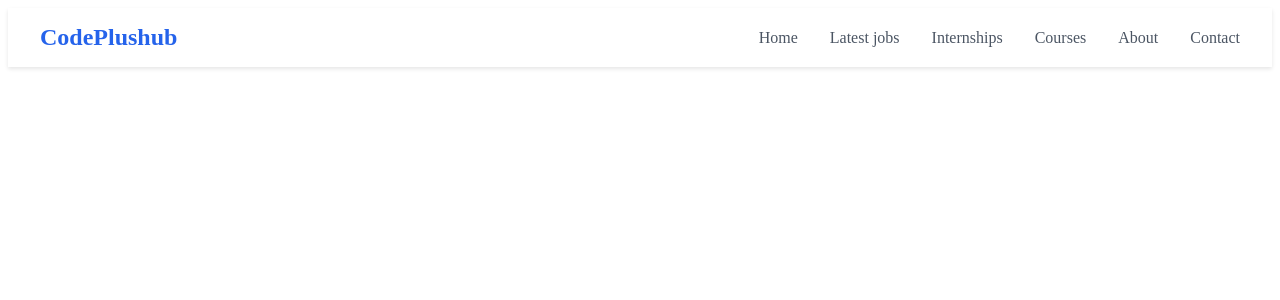
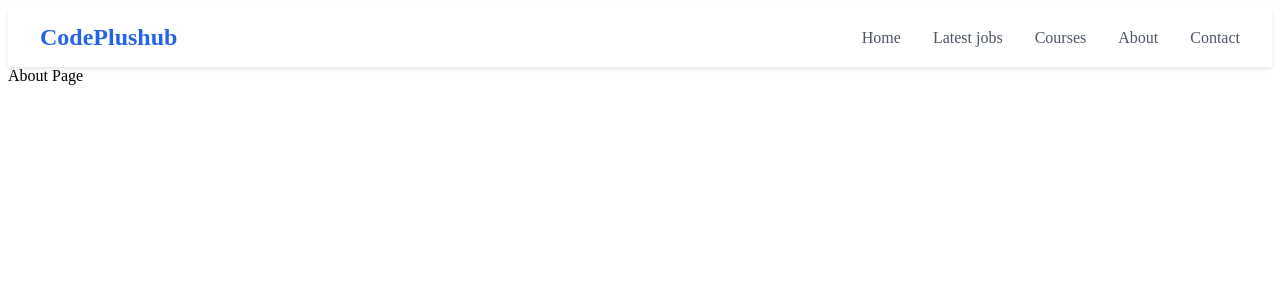
Before and after one commit to vamsik06/myApp, a React (Vite) app: page /About in a window 1280 px wide. Shown: the top 300 px of the page. Built offline with nearby package versions, Linux system fonts and the light colour scheme.

Commit message:
Second commit Added about contact courses

```diff
--- a/src/App.jsx
+++ b/src/App.jsx
@@ -3,6 +3,9 @@
 import Navbar from './components/Navbar'
 import Home from './pages/Home'
 import Latest_jobs from './pages/Latest-jobs'
+import Courses from './pages/Courses'
+import Contact from './pages/Contact'
+import About from './pages/About'
 // Add import when you create the component
 // import Internships from './pages/Internships'
 
@@ -14,6 +17,9 @@
         <Route path="/" element={<Home />} />
         <Route path="/home" element={<Home />} />
         <Route path="/latest-jobs" element={<Latest_jobs />} />
+        <Route path="/Courses" element={<Courses />} />
+        <Route path="/Contact" element={<Contact/>} />
+        <Route path="/About" element={<About />} />
 
 
       </Routes>
--- a/src/components/Navbar.jsx
+++ b/src/components/Navbar.jsx
@@ -15,9 +15,6 @@
                 <a href='/latest-jobs'>Latest jobs</a>
                 </li>
                 <li>
-                    <a href='/internships'>Internships</a>
-                </li>
-                <li>
                     <a href='/courses'>Courses</a>
                 </li>
                 <li>
--- /dev/null
+++ b/src/pages/About.jsx
@@ -0,0 +1,9 @@
+function About() {
+    return (
+        <div>
+            About Page
+        </div>
+    );
+}
+
+export default About;
--- /dev/null
+++ b/src/pages/Contact.jsx
@@ -0,0 +1,9 @@
+function Contact() {
+    return (
+        <div>
+            Contact
+        </div>
+     );
+}
+
+export default Contact;
--- /dev/null
+++ b/src/pages/Courses.jsx
@@ -0,0 +1,9 @@
+function Courses() {
+    return (
+        <div>
+            Courses
+        </div>
+    );
+}
+
+export default Courses;
```
